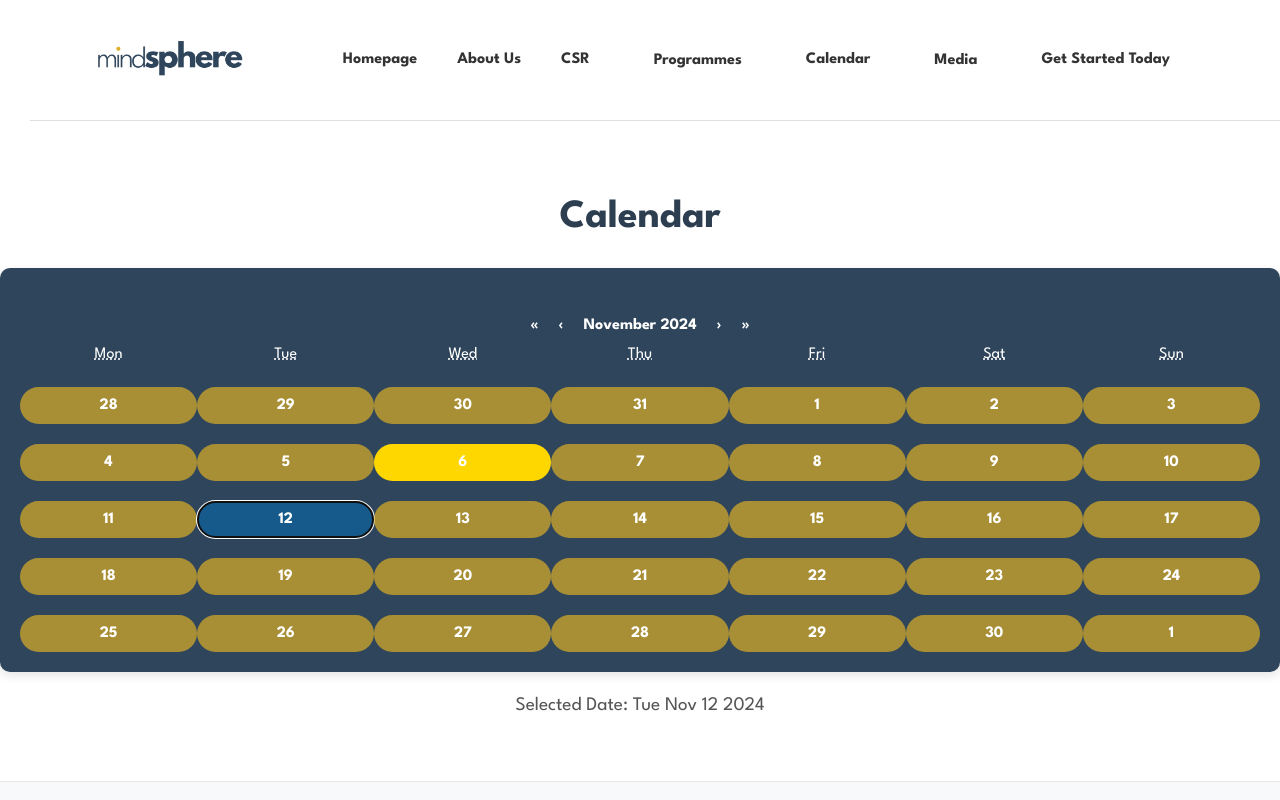
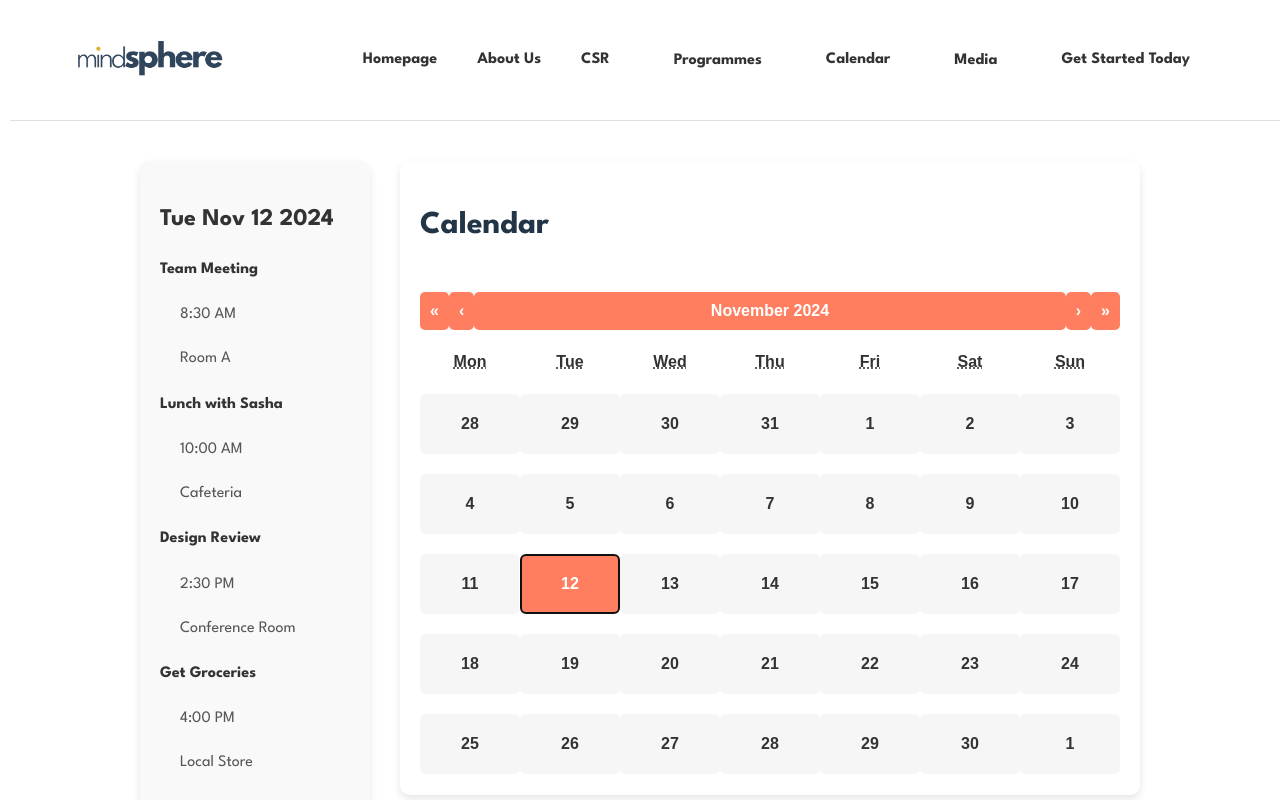
Before and after one commit to AppleOngPS/DataSphere, a React (Vite) app in the folder fsdpDatasphere/: page /Calender in a window 1280 px wide. Both pictures are taken after a click on the button "12". Shown: the top 800 px of the page. Built offline with nearby package versions, Linux system fonts and the light colour scheme.

Commit message:
Updated Calendar Page

```diff
--- a/fsdpDatasphere/src/Calender.css
+++ b/fsdpDatasphere/src/Calender.css
@@ -1,217 +1,92 @@
-/* Homepage.css */
-
-body {
-  margin: 0;
-  font-family: Arial, sans-serif;
-  background-color: #fff;
-  color: #333;
-  text-align: center;
+/* Main container for calendar layout */
+.calendar-page {
+  display: flex;
+  flex-direction: column;
+  align-items: center;
+  padding: 40px 20px;
+  min-height: 100vh;
+  box-sizing: border-box;
+  gap: 30px; /* Space between the calendar and sidebar */
 }
 
-/* Header Section */
-.home-header {
-  display: flex;
-  justify-content: space-between;
-  align-items: center;
+/* Sidebar for event details */
+.sidebar {
+  width: 250px;
   padding: 20px;
-  background-color: #fff;
-  box-shadow: 0 2px 5px rgba(0, 0, 0, 0.1);
-}
-
-.home-header img {
-  height: 50px;
-}
-
-.nav-links ul {
-  list-style-type: none;
-  padding: 0;
-  margin: 0;
-  display: flex;
-  gap: 20px;
-}
-
-.nav-links a {
-  text-decoration: none;
-  color: #1f78d1;
-  font-weight: 500;
-}
-
-.nav-links a:hover {
-  color: #155a8b;
-}
-
-/* Footer Section */
-.footer {
-  text-align: center;
-  padding: 50px 20px;
-  background-color: #f8f9fa;
-  color: #1f78d1;
-  border-top: 1px solid #e6e6e6;
-}
-
-.footer-logo img {
-  height: 50px;
-  margin-bottom: 30px;
-}
-
-.footer-links {
-  margin: 30px 0;
-}
-
-.footer-links a {
-  color: #1f78d1;
-  text-decoration: none;
-  margin: 0 20px;
-  font-weight: 500;
-}
-
-.footer-links a:hover {
-  color: #155a8b;
-}
-
-.footer-social a {
-  display: inline-block;
-  margin: 15px;
-}
-
-.footer-social img {
-  width: 35px;
-  height: 35px;
-}
-
-.footer-address {
-  margin-top: 30px;
-  font-size: 1em;
-}
-
-/* Floating Contact Button */
-.floating-contact {
-  position: fixed;
-  bottom: 30px;
-  right: 30px;
-}
-
-.floating-contact a {
-  display: block;
-  background-color: #25d366;
-  padding: 20px;
-  border-radius: 50%;
-  box-shadow: 0 4px 10px rgba(0, 0, 0, 0.2);
-  transition: box-shadow 0.3s;
-}
-
-.floating-contact img {
-  width: 35px;
-  height: 35px;
-  vertical-align: middle;
-}
-
-.floating-contact a:hover {
-  box-shadow: 0 6px 15px rgba(0, 0, 0, 0.4);
-}
-
-/* Scroll to Top Button */
-.scroll-top {
-  position: fixed;
-  bottom: 100px;
-  right: 30px;
-  background-color: #1f78d1;
-  color: #fff;
-  padding: 15px;
-  border-radius: 50%;
-  cursor: pointer;
-  display: none;
-  font-size: 24px;
-  box-shadow: 0 4px 10px rgba(0, 0, 0, 0.3);
-  transition: box-shadow 0.3s, background-color 0.3s;
-}
-
-.scroll-top:hover {
-  box-shadow: 0 6px 15px rgba(0, 0, 0, 0.5);
-  background-color: #155a8b;
-}
-
-/* Calendar Section */
-.calendar-container {
-  display: flex;
-  flex-direction: column;
-  justify-content: center;
-  align-items: center;
-  padding: 40px 20px;
-  background-color: #ffffff;
-}
-
-.calendar-title {
-  color: #2c3e50;
-  font-size: 2.5rem;
+  background-color: #f9f9f9;
+  border-radius: 10px;
+  box-shadow: 0 4px 8px rgba(0, 0, 0, 0.1);
+  color: #333;
   margin-bottom: 20px;
 }
 
-.selected-date {
-  margin-top: 20px;
-  font-size: 1.2rem;
-  color: #555;
+/* Calendar container styling */
+.calendar-container {
+  width: 100%;
+  max-width: 700px;
+  background-color: #fff;
+  padding: 20px;
+  border-radius: 10px;
+  box-shadow: 0 4px 8px rgba(0, 0, 0, 0.1);
+  margin-bottom: 40px;
 }
 
+/* Center both sidebar and calendar on larger screens */
+.centered-content {
+  display: flex;
+  justify-content: center;
+  gap: 30px;
+  max-width: 1000px;
+  width: 100%;
+}
+
+/* Calendar component styling */
 .react-calendar {
-  background-color: rgb(47, 69, 91);
+  width: 100%;
+  background-color: #fff;
   border: none;
-  border-radius: 10px;
-  padding: 20px;
-  color: #fff;
-  box-shadow: 0 4px 10px rgba(0, 0, 0, 0.1);
+  font-family: Arial, sans-serif;
+}
+
+.react-calendar__navigation {
+  display: flex;
+  justify-content: space-between;
+  margin-bottom: 20px;
 }
 
 .react-calendar__navigation button {
+  background-color: #ff7e5f;
+  border: none;
   color: #fff;
-  background-color: transparent;
+  padding: 10px;
+  border-radius: 5px;
   font-weight: bold;
-  padding: 10px;
-  border: none;
-  cursor: pointer;
 }
 
-.react-calendar__navigation button:disabled {
-  color: #ccc;
-}
-
-.react-calendar__month-view__days__day--weekend {
-  color: white;
+.react-calendar__month-view__weekdays {
+  text-align: center;
+  font-weight: bold;
+  color: #333;
 }
 
 .react-calendar__tile {
-  background: rgba(220, 175, 39, 0.7);
-  border-radius: 25px;
-  padding: 10px;
+  width: auto;
+  padding: 20px 0;
+  background: #f6f6f6;
+  border-radius: 5px;
+  color: #333;
+  display: flex;
+  align-items: center;
+  justify-content: center;
   transition: background-color 0.3s;
 }
 
-.react-calendar__tile:enabled:hover {
-  background-color: #155a8b;
-}
-
 .react-calendar__tile--active {
-  background-color: #155a8b;
+  background-color: #ff7e5f;
   color: #fff;
 }
 
-.react-calendar__tile--now {
-  background-color: #ffd700;
+.react-calendar__tile:enabled:hover {
+  background-color: #feb47b;
+  color: #fff;
 }
-
-/* Responsive Styles */
-@media (max-width: 768px) {
-  .testimonial-card {
-    width: calc(45% - 20px);
-  }
-  .leadership-team {
-    flex-direction: column;
-    align-items: center;
-  }
-  .team-info {
-    width: 100%;
-  }
-  .calendar-container {
-    padding: 20px;
-  }
-}
--- a/fsdpDatasphere/src/Calender.jsx
+++ b/fsdpDatasphere/src/Calender.jsx
@@ -1,24 +1,59 @@
 import React, { useState } from "react";
 import Calendar from "react-calendar";
-// import "react-calendar/dist/Calendar.css"; // Uncomment if you want default Calendar styles
-import "./Calender.css"; // Custom CSS for your Calendar
+import "./Calender.css"; // Custom CSS for updated styling
 import Mindsphere from "./assets/logo.png"; // Update this path to the actual path of your logo image file
+
+// Sample events data to simulate events per date
+const eventsData = {
+  "2024-11-12": [
+    { name: "Team Meeting", time: "8:30 AM", venue: "Room A" },
+    { name: "Lunch with Sasha", time: "10:00 AM", venue: "Cafeteria" },
+    { name: "Design Review", time: "2:30 PM", venue: "Conference Room" },
+    { name: "Get Groceries", time: "4:00 PM", venue: "Local Store" },
+  ],
+};
 
 const CalendarPage = () => {
   const [value, setValue] = useState(new Date());
+  const selectedDate = value.toISOString().split("T")[0];
+  const events = eventsData[selectedDate] || [];
 
   return (
-    <div>
+    <div className="calendar-page">
+      <div className="centered-content">
+        {/* Sidebar for selected date and event details */}
+        <div className="sidebar">
+          <h2>{value.toDateString()}</h2>
+          {events.length > 0 ? (
+            events.map((event, index) => (
+              <div key={index} className="event-item">
+                <h4 className="event-name">{event.name}</h4>
+                <p className="event-time">{event.time}</p>
+                <p className="event-venue">{event.venue}</p>
+              </div>
+            ))
+          ) : (
+            <p className="no-events">No events for this date.</p>
+          )}
+        </div>
+
+        {/* Calendar */}
         <div className="calendar-container">
           <h1 className="calendar-title">Calendar</h1>
           <Calendar
             onChange={setValue}
             value={value}
-          className="calendar-component"
+            tileContent={({ date, view }) =>
+              view === "month" &&
+              eventsData[date.toISOString().split("T")[0]] ? (
+                <div className="event-dot"></div>
+              ) : null
+            }
           />
-        <p className="selected-date">Selected Date: {value.toDateString()}</p>
+        </div>
       </div>
 
+      {/* Footer */}
       <footer className="footer">
         <img
           src={Mindsphere}
```
Lines whose indentation alone changed are shown as unchanged.
